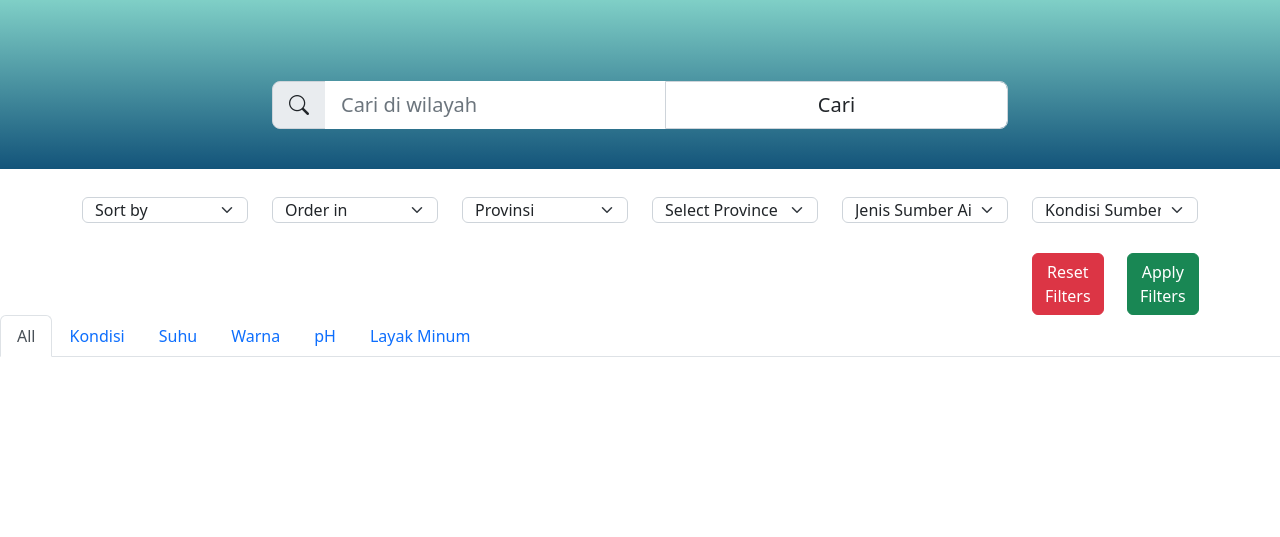
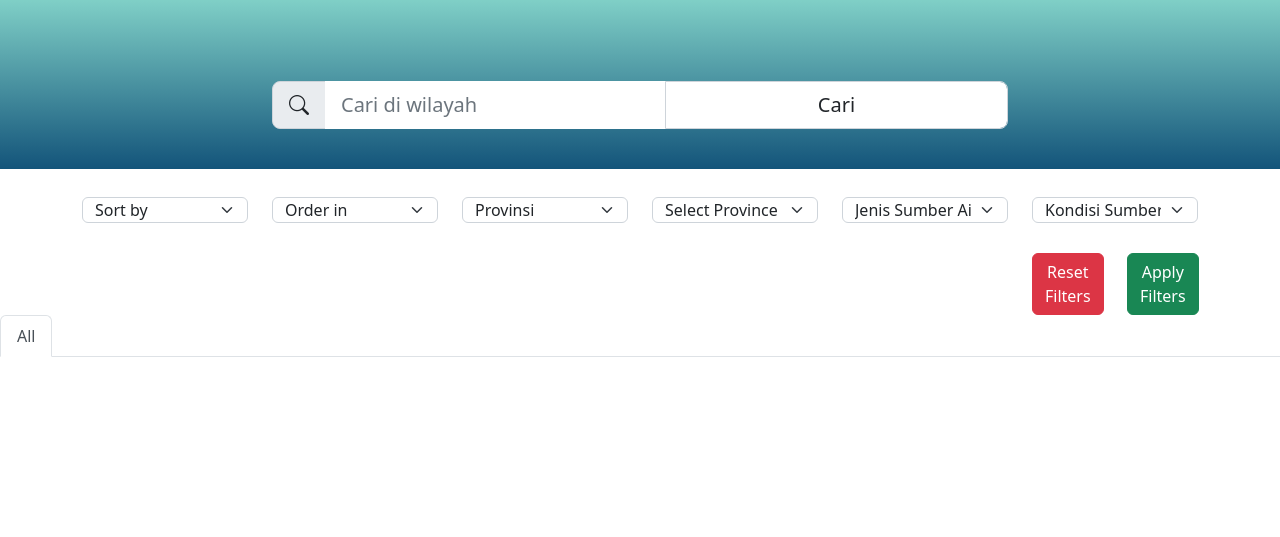
Before and after one commit to jidanSyn/TubesSBD, a PHP site: page / in a window 1280 px wide. Shown: the part 809-1346 px from the top of the page. Run offline with PHP 8.4, Linux system fonts and the light colour scheme; data comes from the database, SQL or seed files in the repository; data that the repository does not hold is empty; a stand-in replaces the project's code that opens the database connection.

Commit message:
benerin main

```diff
--- a/index.php
+++ b/index.php
@@ -3,10 +3,10 @@
     global $conn;
     global $conn2;
     $listSumberAir = readSumberAir();
-    $listSumberAirKondisi = readSumberAirKondisi();
-    $listSumberAirSuhu = readSumberAirSuhu();
-    $listSumberAirWarna = readSumberAirWarna();
-    $listSumberAirpH = readSumberAirpH();
+    // $listSumberAirKondisi = readSumberAirKondisi();
+    // $listSumberAirSuhu = readSumberAirSuhu();
+    // $listSumberAirWarna = readSumberAirWarna();
+    // $listSumberAirpH = readSumberAirpH();
     $listSumberAirLayakMinum = readSumberAirLayakMinum();
     $r_jenis = readTable($conn, 'jenis_sumber_air');
     $r_provinces = readTable($conn, 'provinces');
@@ -352,26 +352,6 @@
                         <ul class="nav nav-tabs" id="myTab" role="tablist">
                             <li class="nav-item" role="presentation">
                                 <button class="nav-link active" id="all" data-bs-toggle="tab" data-bs-target="#all-pane" type="button" role="tab" aria-controls="all-pane" aria-selected="true">All</button>
-                            </li>
-
-                            <li class="nav-item" role="presentation">
-                                <button class="nav-link " id="design-tab" data-bs-toggle="tab" data-bs-target="#design-tab-pane" type="button" role="tab" aria-controls="design-tab-pane" aria-selected="false">Kondisi</button>
-                            </li>
-
-                            <li class="nav-item" role="presentation">
-                                <button class="nav-link" id="marketing-tab" data-bs-toggle="tab" data-bs-target="#marketing-tab-pane" type="button" role="tab" aria-controls="marketing-tab-pane" aria-selected="false">Suhu</button>
-                            </li>
-
-                            <li class="nav-item" role="presentation">
-                                <button class="nav-link" id="finance-tab" data-bs-toggle="tab" data-bs-target="#finance-tab-pane" type="button" role="tab" aria-controls="finance-tab-pane" aria-selected="false">Warna</button>
-                            </li>
-
-                            <li class="nav-item" role="presentation">
-                                <button class="nav-link" id="music-tab" data-bs-toggle="tab" data-bs-target="#music-tab-pane" type="button" role="tab" aria-controls="music-tab-pane" aria-selected="false">pH</button>
-                            </li>
-
-                            <li class="nav-item" role="presentation">
-                                <button class="nav-link" id="education-tab" data-bs-toggle="tab" data-bs-target="#education-tab-pane" type="button" role="tab" aria-controls="education-tab-pane" aria-selected="false">Layak Minum</button>
                             </li>
                         </ul>
                     </div>
```
